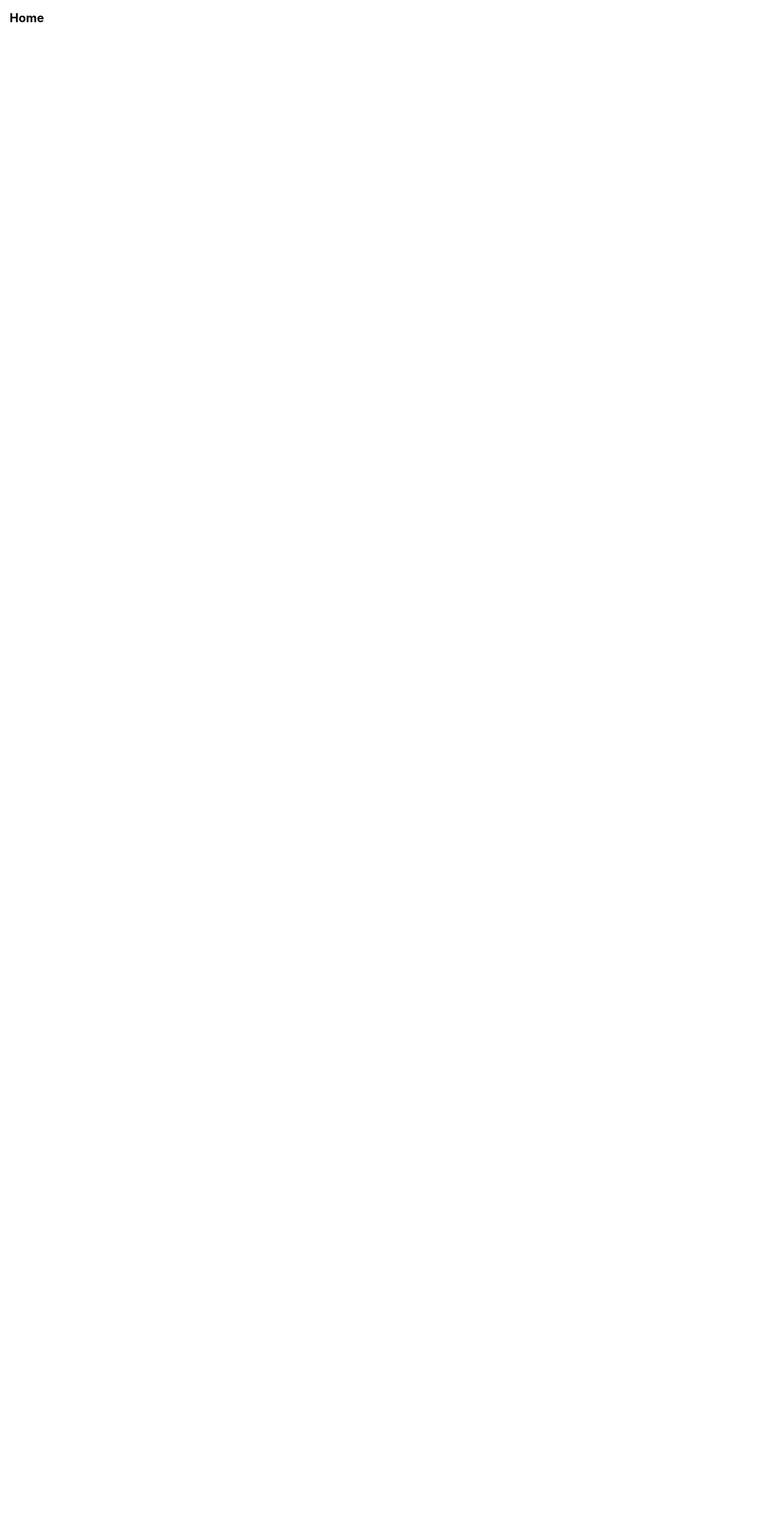
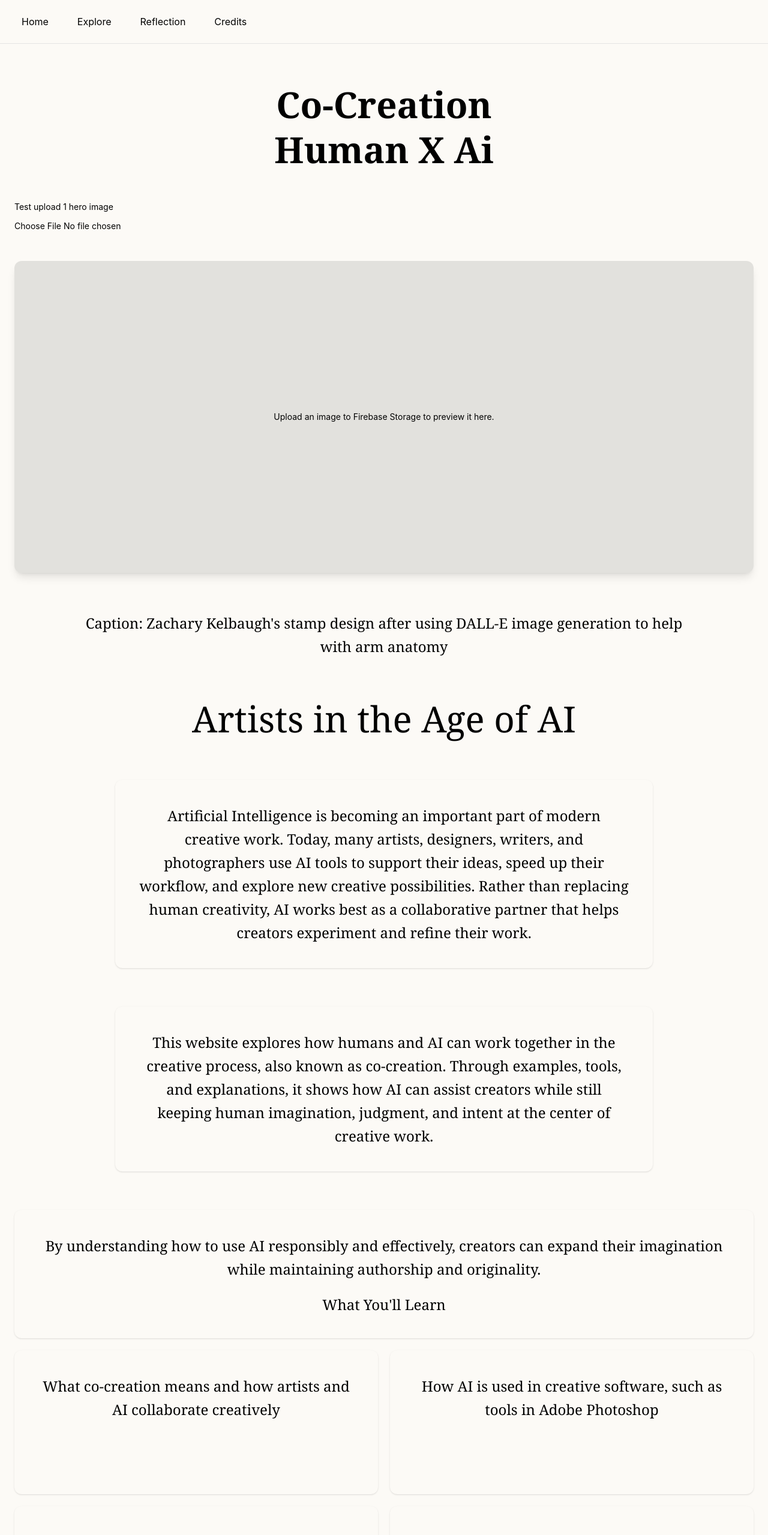
Before and after one commit to rosellerpelonia/ebook, a Vue app: page / in a window 1280 px wide. Shown: the top 2559 px of the page at 60% size. Before the commit the page ends 800 px from the top, so only its background shows below. Built offline with nearby package versions, Linux system fonts and the light colour scheme.

Commit message:
setup storage, hosting, firestore

```diff
--- a/package.json
+++ b/package.json
@@ -10,6 +10,7 @@
   },
   "dependencies": {
     "@tailwindcss/vite": "^4.2.2",
+    "firebase": "^12.11.0",
     "vue": "^3.5.30",
     "vue-router": "^5.0.4"
   },
--- /dev/null
+++ b/src/pages/CreditsPage.vue
@@ -0,0 +1,5 @@
+<template>
+  <div class="p-6">
+    <h1 class="text-2xl font-bold">Credits</h1>
+  </div>
+</template>
--- a/src/pages/HomePage.vue
+++ b/src/pages/HomePage.vue
@@ -1,7 +1,159 @@
-<script setup lang="ts"></script>
+<script setup lang="ts">
+import { ref } from 'vue'
+import { uploadHeroImage } from '@/services/uploadImage'
+
+const heroImageUrl = ref<string>('')
+const isUploading = ref(false)
+const errorMessage = ref('')
+
+async function handleImageChange(event: Event) {
+  const target = event.target as HTMLInputElement
+  const file = target.files?.[0]
+
+  if (!file) return
+
+  try {
+    isUploading.value = true
+    errorMessage.value = ''
+    heroImageUrl.value = await uploadHeroImage(file)
+  } catch (error) {
+    console.error(error)
+    errorMessage.value = 'Failed to upload image.'
+  } finally {
+    isUploading.value = false
+  }
+}
+</script>
 
 <template>
-  <div class="p-4">
-    <h1 class="text-xl font-bold">Home</h1>
+  <div class="min-h-screen bg-[#FCFAF6] text-black">
+    <nav class="sticky top-0 z-50 border-b border-[#E4E4E4] bg-[#FCFAF6]/95 backdrop-blur">
+      <div class="mx-auto flex max-w-7xl flex-wrap items-center justify-center gap-3 px-4 py-4 md:justify-start md:gap-6 md:px-6">
+        <RouterLink to="/" class="rounded px-3 py-2 text-sm md:text-base hover:bg-black/5">
+          Home
+        </RouterLink>
+        <RouterLink to="/modules" class="rounded px-3 py-2 text-sm md:text-base hover:bg-black/5">
+          Explore
+        </RouterLink>
+        <RouterLink to="/reflection" class="rounded px-3 py-2 text-sm md:text-base hover:bg-black/5">
+          Reflection
+        </RouterLink>
+        <RouterLink to="/credits" class="rounded px-3 py-2 text-sm md:text-base hover:bg-black/5">
+          Credits
+        </RouterLink>
+      </div>
+    </nav>
+
+    <section class="mx-auto flex max-w-7xl flex-col items-center gap-8 px-4 py-10 md:gap-12 md:px-6 md:py-16">
+      <h1 class="text-center font-serif text-4xl leading-tight font-bold md:text-6xl">
+        Co-Creation<br />
+        Human X Ai
+      </h1>
+
+      <div class="w-full">
+        <label class="mb-3 block text-sm">Test upload 1 hero image</label>
+        <input type="file" accept="image/*" @change="handleImageChange" class="block w-full text-sm" />
+        <p v-if="isUploading" class="mt-2 text-sm">Uploading...</p>
+        <p v-if="errorMessage" class="mt-2 text-sm text-red-600">{{ errorMessage }}</p>
+      </div>
+
+      <div class="w-full overflow-hidden rounded-xl shadow-lg">
+        <img
+          v-if="heroImageUrl"
+          :src="heroImageUrl"
+          alt="AI and human co-creation showcase"
+          class="h-[260px] w-full object-cover sm:h-[360px] md:h-[520px]"
+        />
+        <div
+          v-else
+          class="flex h-[260px] w-full items-center justify-center bg-black/10 text-center text-sm sm:h-[360px] md:h-[520px]"
+        >
+          Upload an image to Firebase Storage to preview it here.
+        </div>
+      </div>
+    </section>
+
+    <main class="mx-auto flex max-w-7xl flex-col items-center gap-10 px-4 pb-12 md:gap-16 md:px-6 md:pb-20">
+      <p class="max-w-5xl text-center font-serif text-lg leading-relaxed md:text-2xl">
+        Caption: Zachary Kelbaugh's stamp design after using DALL-E image generation to help with arm anatomy
+      </p>
+
+      <h2 class="text-center font-serif text-4xl leading-tight md:text-6xl">
+        Artists in the Age of AI
+      </h2>
+
+      <div class="max-w-4xl rounded-xl bg-[#FCFAF6] p-6 text-center shadow-sm md:p-10">
+        <p class="font-serif text-lg leading-relaxed md:text-2xl">
+          Artificial Intelligence is becoming an important part of modern creative work. Today, many artists,
+          designers, writers, and photographers use AI tools to support their ideas, speed up their workflow,
+          and explore new creative possibilities. Rather than replacing human creativity, AI works best as a
+          collaborative partner that helps creators experiment and refine their work.
+        </p>
+      </div>
+
+      <div class="max-w-4xl rounded-xl bg-[#FCFAF6] p-6 text-center shadow-sm md:p-10">
+        <p class="font-serif text-lg leading-relaxed md:text-2xl">
+          This website explores how humans and AI can work together in the creative process, also known as
+          co-creation. Through examples, tools, and explanations, it shows how AI can assist creators while
+          still keeping human imagination, judgment, and intent at the center of creative work.
+        </p>
+      </div>
+
+      <div class="grid w-full max-w-7xl grid-cols-1 gap-5 md:grid-cols-2">
+        <div class="rounded-xl bg-[#FCFAF6] p-6 text-center shadow-sm md:col-span-2 md:p-10">
+          <p class="mb-6 font-serif text-lg leading-relaxed md:text-2xl">
+            By understanding how to use AI responsibly and effectively, creators can expand their imagination
+            while maintaining authorship and originality.
+          </p>
+          <p class="font-serif text-xl md:text-2xl">What You'll Learn</p>
+        </div>
+
+        <div class="rounded-xl bg-[#FCFAF6] p-6 text-center shadow-sm md:min-h-[240px] md:p-10">
+          <p class="font-serif text-lg leading-relaxed md:text-2xl">
+            What co-creation means and how artists and AI collaborate creatively
+          </p>
+        </div>
+
+        <div class="rounded-xl bg-[#FCFAF6] p-6 text-center shadow-sm md:min-h-[240px] md:p-10">
+          <p class="font-serif text-lg leading-relaxed md:text-2xl">
+            How AI is used in creative software, such as tools in Adobe Photoshop
+          </p>
+        </div>
+
+        <div class="rounded-xl bg-[#FCFAF6] p-6 text-center shadow-sm md:min-h-[240px] md:p-10">
+          <p class="font-serif text-lg leading-relaxed md:text-2xl">
+            Using AI as a reference or assistant under human guidance rather than the final output
+          </p>
+        </div>
+
+        <div class="rounded-xl bg-[#FCFAF6] p-6 text-center shadow-sm md:min-h-[240px] md:p-10">
+          <p class="font-serif text-lg leading-relaxed md:text-2xl">
+            The ethical responsibilities of artists using AI within creative fields
+          </p>
+        </div>
+      </div>
+
+      <p class="max-w-5xl text-center font-serif text-lg leading-relaxed md:text-2xl">
+        This site aims to explain how AI can enhance creativity while keeping the human creator in control of the artistic vision.
+      </p>
+    </main>
+
+    <footer class="mx-auto mt-8 flex w-full max-w-7xl flex-col gap-6 rounded-t-xl bg-[#545454] px-4 py-8 text-[#FCFAF6] md:px-6 md:py-10">
+      <div class="text-2xl font-serif md:text-3xl">Debate It. Don't Hate It.</div>
+
+      <div class="flex flex-col gap-6 md:flex-row md:justify-between">
+        <div></div>
+
+        <div class="space-y-2 font-serif text-lg md:text-2xl">
+          <p>hello@figma.com</p>
+          <p>1750 Candyland Lane,<br />Portland, OR 97205</p>
+          <p>(646) 555-4567</p>
+        </div>
+      </div>
+
+      <div class="text-sm text-[#E4E4E4]">
+        Lincoln High School © 2025 All Rights Reserved
+      </div>
+    </footer>
   </div>
 </template>
--- /dev/null
+++ b/src/pages/ReflectionPage.vue
@@ -0,0 +1,5 @@
+<template>
+  <div class="p-6">
+    <h1 class="text-2xl font-bold">Reflection</h1>
+  </div>
+</template>
--- a/src/router/index.ts
+++ b/src/router/index.ts
@@ -11,6 +11,16 @@ const routes = [
     name: 'modules',
     component: () => import('@/pages/ModulesPage.vue'),
   },
+  {
+    path: '/reflection',
+    name: 'reflection',
+    component: () => import('@/pages/ReflectionPage.vue'),
+  },
+  {
+    path: '/credits',
+    name: 'credits',
+    component: () => import('@/pages/CreditsPage.vue'),
+  },
 ]
 
 export const router = createRouter({
--- /dev/null
+++ b/src/services/firebase.ts
@@ -0,0 +1,12 @@
+import { initializeApp } from 'firebase/app'
+
+const firebaseConfig = {
+  apiKey: 'YOUR_API_KEY',
+  authDomain: 'YOUR_PROJECT.firebaseapp.com',
+  projectId: 'YOUR_PROJECT_ID',
+  storageBucket: 'YOUR_PROJECT.appspot.com',
+  messagingSenderId: 'YOUR_SENDER_ID',
+  appId: 'YOUR_APP_ID',
+}
+
+export const firebaseApp = initializeApp(firebaseConfig)
--- /dev/null
+++ b/src/services/firestore.ts
@@ -0,0 +1,4 @@
+import { getFirestore } from 'firebase/firestore'
+import { firebaseApp } from './firebase'
+
+export const db = getFirestore(firebaseApp)
--- /dev/null
+++ b/src/services/storage.ts
@@ -0,0 +1,12 @@
+import { initializeApp } from 'firebase/app'
+
+const firebaseConfig = {
+  apiKey: 'YOUR_API_KEY',
+  authDomain: 'YOUR_PROJECT.firebaseapp.com',
+  projectId: 'YOUR_PROJECT_ID',
+  storageBucket: 'YOUR_PROJECT.appspot.com',
+  messagingSenderId: 'YOUR_SENDER_ID',
+  appId: 'YOUR_APP_ID',
+}
+
+export const firebaseApp = initializeApp(firebaseConfig)
--- /dev/null
+++ b/src/services/uploadImage.ts
@@ -0,0 +1,10 @@
+import { ref, uploadBytes, getDownloadURL } from 'firebase/storage'
+import { storage } from './storage'
+
+export async function uploadHeroImage(file: File): Promise<string> {
+  const fileName = `${Date.now()}-${file.name}`
+  const imageRef = ref(storage, `home/${fileName}`)
+
+  await uploadBytes(imageRef, file)
+  return await getDownloadURL(imageRef)
+}
```
Also changed, not shown: 1 other file (tests, documents, lock files or other folders).
